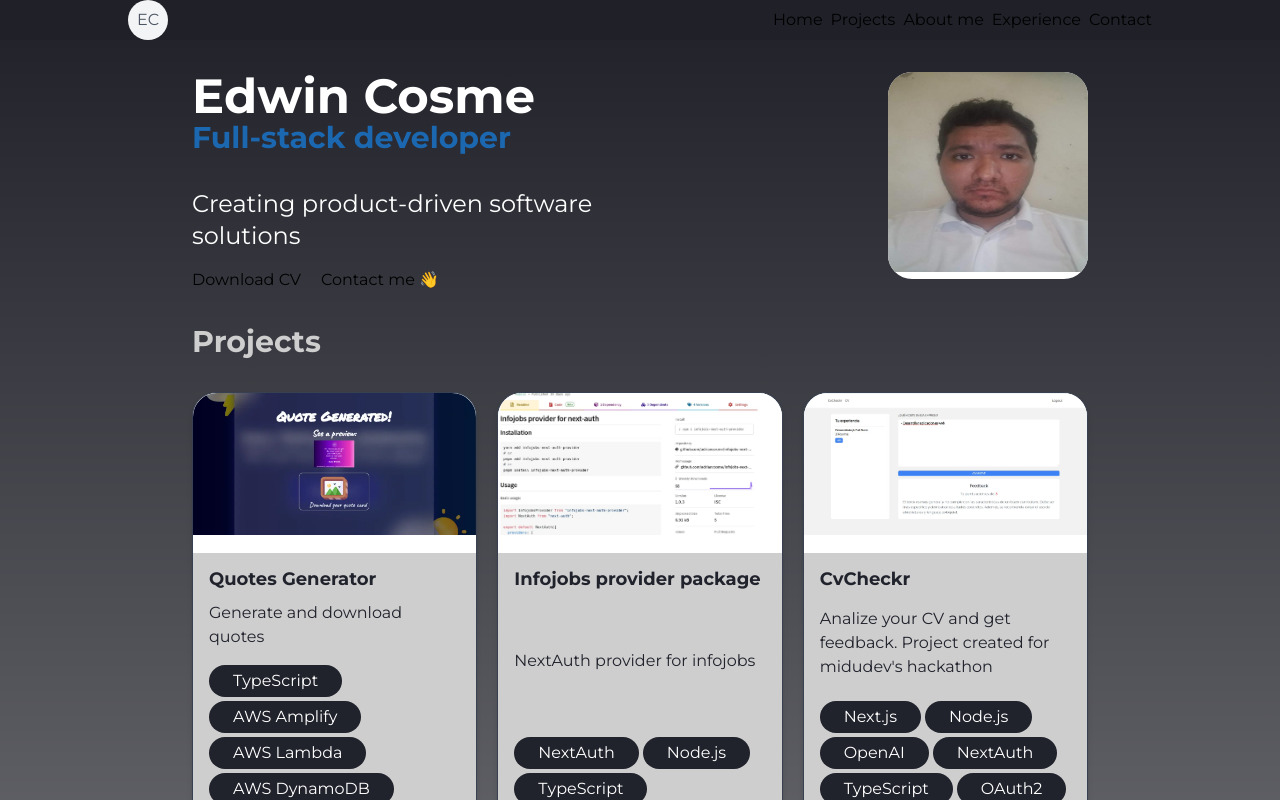
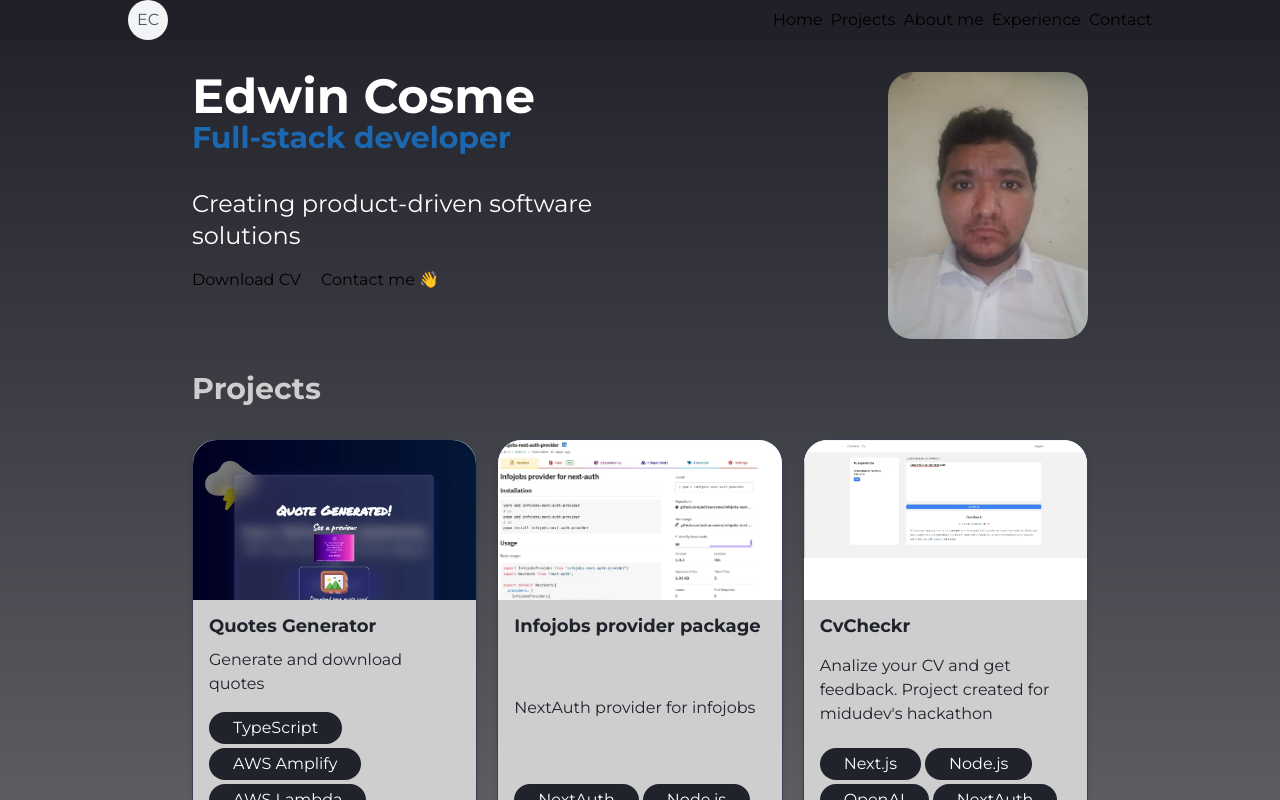
Before and after one commit to adriancosme/portfolio, a Next.js app: page / in a window 1280 px wide. Shown: the top 800 px of the page. Built offline with nearby package versions, Linux system fonts and the light colour scheme.

Commit message:
refactor: new image component

```diff
--- a/src/components/card.tsx
+++ b/src/components/card.tsx
@@ -1,4 +1,4 @@
-import Image from "next/legacy/image";
+import Image from "next/image";
 import Link from "next/link";
 import Chip from "./chip";
 import { Button } from "./button";
@@ -33,7 +33,17 @@ const Card = ({
       <header>
         <div className="block">
           <section className="overflow-hidden rounded-t-3xl relative bg-white h-40">
-            <Image src={image} alt={altImage} width={400} height={200} className="object-cover object-center" priority={index < 2} />
+            <Image
+              src={image}
+              alt={altImage}
+              width={400}
+              height={200}
+              className="object-cover object-center"
+              priority={index < 2}
+              style={{
+                maxWidth: "100%",
+                height: "auto"
+              }} />
           </section>
         </div>
         <h3 className="text-[#20222C] px-4 text-lg font-bold mt-3">{title}</h3>
--- a/src/pages/index.tsx
+++ b/src/pages/index.tsx
@@ -3,7 +3,7 @@ import Card from "@/components/card";
 import Experience from "@/components/experience";
 import { SectionComponent } from "@/components/section";
 import Head from "next/head";
-import Image from "next/legacy/image";
+import Image from "next/image";
 import Link from "next/link";
 import { AiFillGithub, AiOutlineMail, AiOutlineWhatsApp } from "react-icons/ai";
 import { FaLinkedinIn } from "react-icons/fa";
@@ -61,7 +61,10 @@ export default function Home() {
                 width={200}
                 height={200}
                 priority
-              />
+                style={{
+                  maxWidth: "100%",
+                  height: "auto"
+                }} />
             </section>
           </div>
         </div>
```
